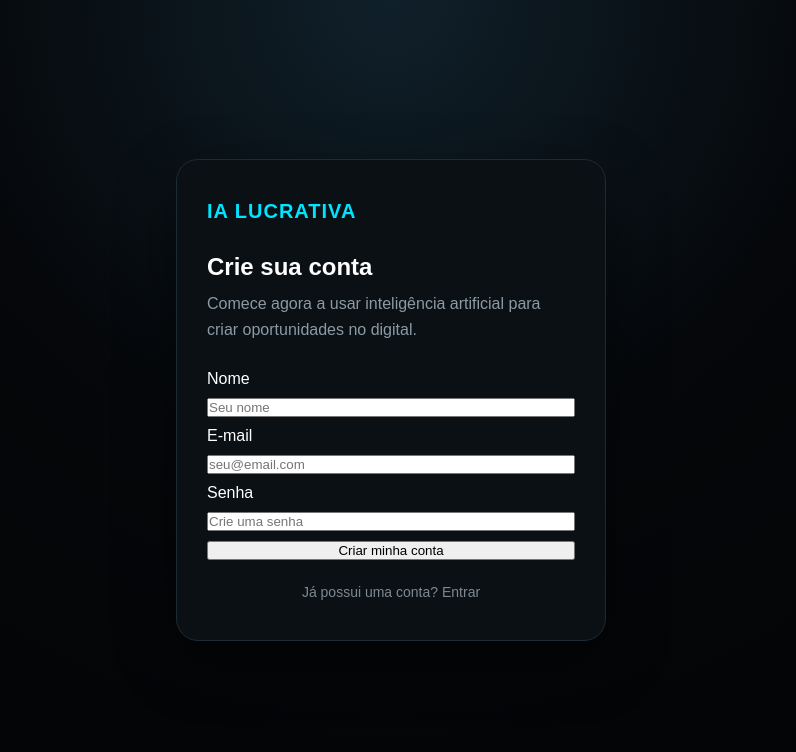
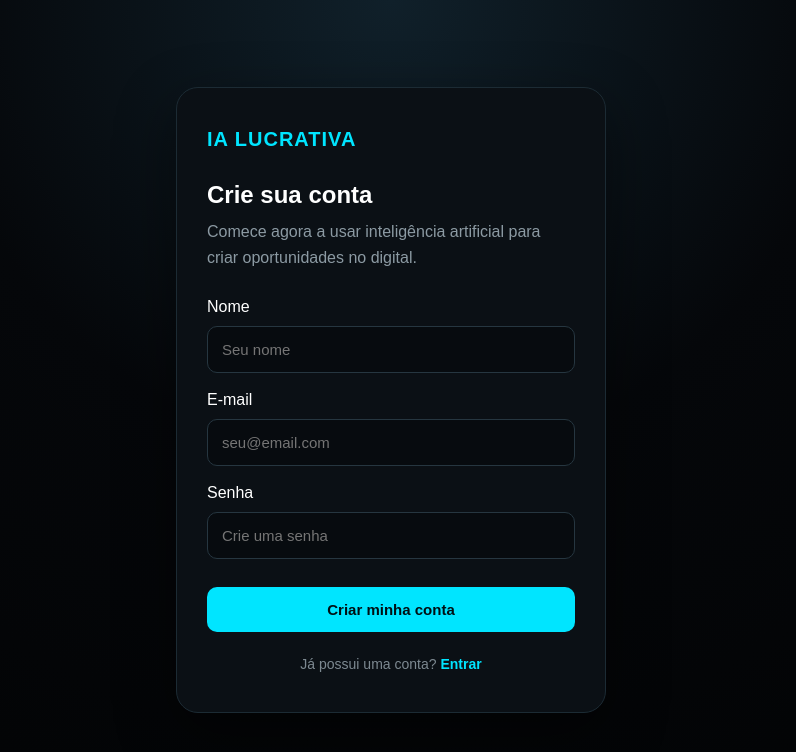
Before and after one commit to ia-lucrativa1/ia-lucrativa-platform, a Next.js app: page /cadastro in a window 1280 px wide. Shown: the top 752 px of the page, without its empty margins (249-1045 px from the left). Built offline with nearby package versions, Linux system fonts and the light colour scheme; no server answers.

Commit message:
Enhance user registration logic and UI
Refactor Cadastro component to improve form handling and validation.

```diff
--- a/app/cadastro/page.js
+++ b/app/cadastro/page.js
@@ -1,23 +1,77 @@
 "use client";
 
 import { useState } from "react";
+import { useRouter } from "next/navigation";
+import { supabase } from "../../lib/supabase";
 
 export default function Cadastro() {
+const router = useRouter();
+
 const [nome, setNome] = useState("");
 const [email, setEmail] = useState("");
 const [senha, setSenha] = useState("");
+const [carregando, setCarregando] = useState(false);
 
-  function cadastrar(e) {
+async function cadastrar(e) {
 e.preventDefault();
 
-    if (!nome || !email || !senha) {
+if (!nome.trim() || !email.trim() || !senha) {
   alert("Preencha todos os campos.");
   return;
 }
 
+if (senha.length < 6) {
+  alert("A senha precisa ter pelo menos 6 caracteres.");
+  return;
+}
+
+setCarregando(true);
+
+try {
+  const { data, error } = await supabase.auth.signUp({
+    email: email.trim(),
+    password: senha,
+  });
+
+  if (error) {
+    alert(error.message);
+    setCarregando(false);
+    return;
+  }
+
+  if (!data.user) {
+    alert("Não foi possível criar a conta.");
+    setCarregando(false);
+    return;
+  }
+
+  const { error: perfilError } = await supabase
+    .from("profiles")
+    .insert({
+      id: data.user.id,
+      nome: nome.trim(),
+      email: email.trim(),
+      plano: "free",
+    });
+
+  if (perfilError) {
+    console.error(perfilError);
     alert(
-      "Cadastro preparado. A criação real da conta será conectada ao banco de dados na próxima etapa."
+      "A conta foi criada, mas não foi possível salvar o perfil. Tente entrar novamente."
     );
+    setCarregando(false);
+    return;
+  }
+
+  alert("Conta criada com sucesso!");
+
+  router.push("/dashboard");
+} catch (error) {
+  console.error(error);
+  alert("Ocorreu um erro ao criar sua conta.");
+  setCarregando(false);
+}
+
 }
 
 return (
@@ -40,6 +94,8 @@ export default function Cadastro() {
         placeholder="Seu nome"
         value={nome}
         onChange={(e) => setNome(e.target.value)}
+        disabled={carregando}
+        style={styles.input}
       />
 
       <label>E-mail</label>
@@ -49,6 +105,8 @@ export default function Cadastro() {
         placeholder="seu@email.com"
         value={email}
         onChange={(e) => setEmail(e.target.value)}
+        disabled={carregando}
+        style={styles.input}
       />
 
       <label>Senha</label>
@@ -58,17 +116,28 @@ export default function Cadastro() {
         placeholder="Crie uma senha"
         value={senha}
         onChange={(e) => setSenha(e.target.value)}
+        disabled={carregando}
+        style={styles.input}
       />
 
-          <button type="submit">Criar minha conta</button>
+      <button
+        type="submit"
+        disabled={carregando}
+        style={styles.button}
+      >
+        {carregando ? "Criando conta..." : "Criar minha conta"}
+      </button>
     </form>
 
     <p style={styles.bottom}>
       Já possui uma conta?{" "}
-          <a href="/login">Entrar</a>
+      <a href="/login" style={styles.link}>
+        Entrar
+      </a>
     </p>
   </section>
 </main>
+
 );
 }
 
@@ -114,10 +183,39 @@ const styles = {
 gap: "10px",
 },
 
+input: {
+padding: "14px",
+borderRadius: "10px",
+border: "1px solid #263640",
+background: "#070b0f",
+color: "#ffffff",
+outline: "none",
+fontSize: "15px",
+marginBottom: "8px",
+},
+
+button: {
+marginTop: "10px",
+padding: "14px",
+borderRadius: "10px",
+border: "none",
+background: "#00e5ff",
+color: "#001014",
+fontWeight: "800",
+fontSize: "15px",
+cursor: "pointer",
+},
+
 bottom: {
 color: "#7d8991",
 textAlign: "center",
 marginTop: "24px",
 fontSize: "14px",
 },
+
+link: {
+color: "#00e5ff",
+textDecoration: "none",
+fontWeight: "700",
+},
 };
```
Lines whose indentation alone changed are shown as unchanged.
